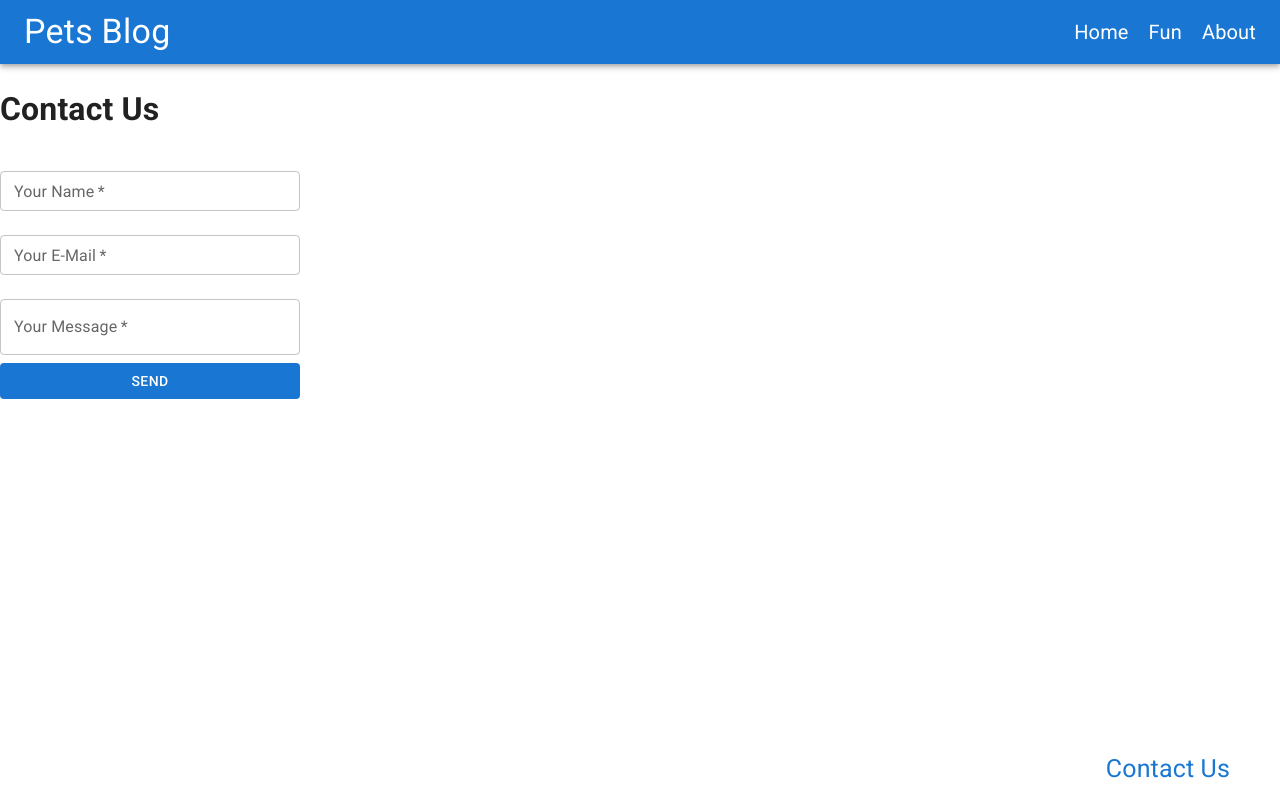
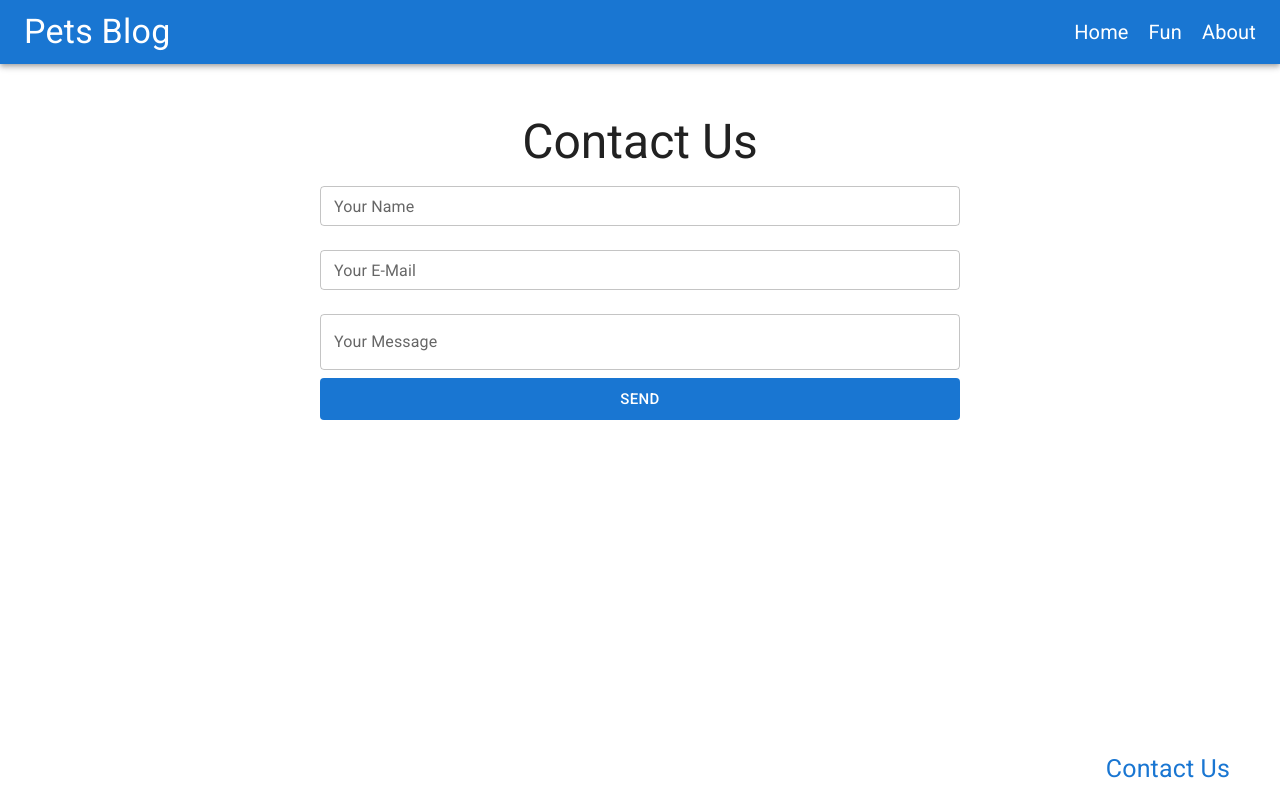
Before and after one commit to Dea314/pets-blog, a React (Create React App) app: page /contact in a window 1280 px wide. Built offline with nearby package versions, Linux system fonts and the light colour scheme.

Commit message:
Finish contact form

```diff
--- a/package.json
+++ b/package.json
@@ -19,6 +19,7 @@
     "react-router-dom": "^6.2.2",
     "react-scripts": "5.0.0",
     "styled-components": "^5.3.3",
+    "validator": "^13.7.0",
     "web-vitals": "^2.1.4"
   },
   "scripts": {
--- a/src/components/Contact.js
+++ b/src/components/Contact.js
@@ -1,54 +1,90 @@
+import { useState } from "react";
 import emailjs from "emailjs-com";
-import { Box, Button, TextField } from "@mui/material";
+import { Box, Button, TextField, Typography } from "@mui/material";
 
 const Contact = () => {
-  const sendEmail = (e) => {
-    e.preventDefault();
+  const [{ name, user_email, message }, setFormState] = useState({
+    name: "",
+    user_email: "",
+    message: "",
+  });
 
-    emailjs
-      .sendForm(
-        "service_wbw9jut",
-        "template_p20vgn5",
+  const [errors, setErrors] = useState(null);
+
+  const handleInputChange = (e) => {
+    setErrors(null);
+    setFormState((prev) => ({ ...prev, [e.target.id]: e.target.value }));
+  };
+
+  const sendEmail = async (e) => {
+    try {
+      e.preventDefault();
+      if (!name || !user_email || !message) {
+        if (!name) {
+          setErrors((prev) => ({ ...prev, name: "Name is required" }));
+        }
+        if (!user_email) {
+          setErrors((prev) => ({ ...prev, user_email: "Email is required" }));
+        }
+        if (!message) {
+          setErrors((prev) => ({ ...prev, message: "Message is required" }));
+        }
+        return;
+      }
+      const res = await emailjs.sendForm(
+        process.env.REACT_APP_SERVICE_ID,
+        process.env.REACT_APP_TEMPLATE_ID,
         e.target,
-        "LWy6sRSkucf2qHz0M"
-      )
-      .then((res) => {
-        console.log(res);
-      })
-      .catch((err) => console.log(err));
+        process.env.REACT_APP_USER_ID
+      );
+      console.log(res);
+      setFormState({ name: "", user_email: "", message: "" });
+    } catch (error) {
+      console.error(error);
+    }
   };
 
   return (
     <div>
       <Box
+        m="auto"
         component="form"
         onSubmit={sendEmail}
         sx={{
-          width: 300,
+          width: "50%",
+          marginTop: "50px",
           justifyContent: "center",
           display: "flex",
           flexDirection: "column",
           alignContent: "center",
         }}
       >
-        <h1>Contact Us</h1>
+        <Typography variant="h3" align="center">
+          Contact Us
+        </Typography>
         <TextField
           type="text"
           id="name"
           name="name"
           label="Your Name"
-          required
           size="small"
           margin="normal"
+          value={name}
+          onChange={handleInputChange}
+          error={Boolean(errors?.name)}
+          helperText={errors?.name}
         />
         <TextField
-          type="text"
-          id="user-email"
-          name="user-email"
+          type="email"
+          id="user_email"
+          name="user_email"
           label="Your E-Mail"
-          required
           size="small"
           margin="normal"
+          value={user_email}
+          onChange={handleInputChange}
+          error={Boolean(errors?.user_email)}
+          helperText={errors?.user_email}
         />
         <TextField
           multiline
@@ -56,10 +92,13 @@ const Contact = () => {
           id="message"
           name="message"
           label="Your Message"
-          required
           margin="normal"
+          value={message}
+          onChange={handleInputChange}
+          error={Boolean(errors?.message)}
+          helperText={errors?.message}
         />
-        <Button type="submit" variant="contained" disableElevation>
+        <Button type="submit" variant="contained" disableElevation size="large">
           Send
         </Button>
       </Box>
```
Also changed, not shown: 1 other file (tests, documents, lock files or other folders).
